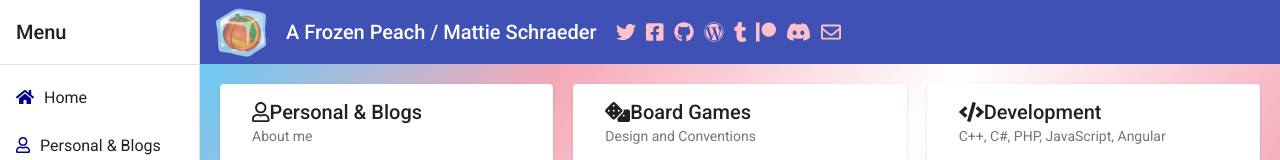
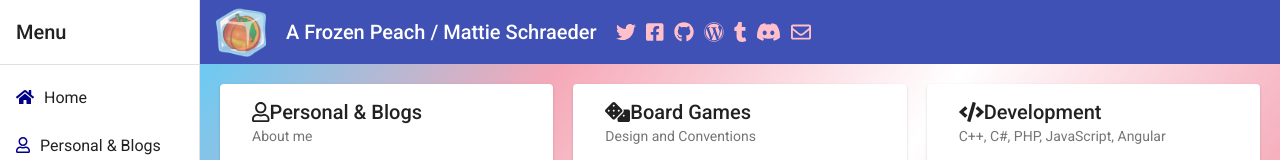
Before and after one commit to afrozenpeach/afrozenpeach, an Angular app: page / in a window 1280 px wide. Shown: the top 160 px of the page. Built offline with nearby package versions, Linux system fonts and the light colour scheme.

Commit message:
remove another link to patreon

```diff
--- a/src/app/navigation/navigation.component.html
+++ b/src/app/navigation/navigation.component.html
@@ -83,9 +83,6 @@
         <a href="https://afrozenpeach.tumblr.com/" matTooltip="Tumblr"
           ><fa-icon [icon]="faTumblr"></fa-icon
         ></a>
-        <a href="https://patreon.com/mattieschraeder" matTooltip="Patreon"
-          ><fa-icon [icon]="faPatreon"></fa-icon
-        ></a>
         <a
           href="https://discord.gg/KGWaqvW"
           matTooltip="Discord: Frozen's Peaches"
```
